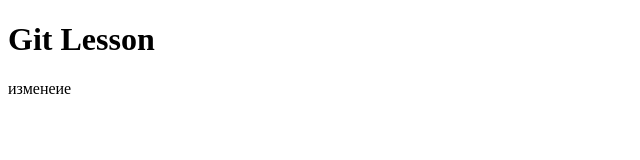
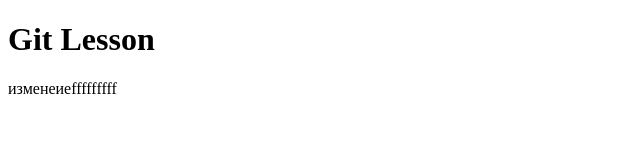
Before and after one commit to GamzatMagomedov/git-example, a plain HTML site: page index.html in a window 1280 px wide. Shown: the full height of the page, 0-640 px from the left. Drawn offline with Linux system fonts and the light colour scheme.

Commit message:
first commit

```diff
--- a/index.html
+++ b/index.html
@@ -6,7 +6,7 @@
 </head>
 <body>
 	<h1>Git Lesson</h1>
-	<p> изменеие</p>
+	<p> изменеиеfffffffff</p>
 
 </body>
 </html>
```
